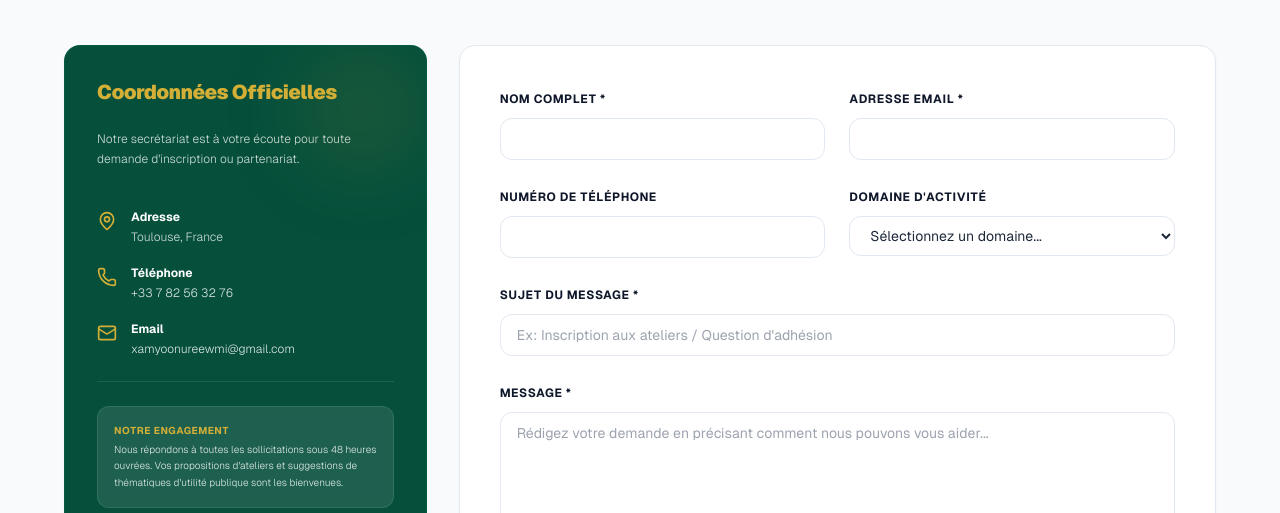
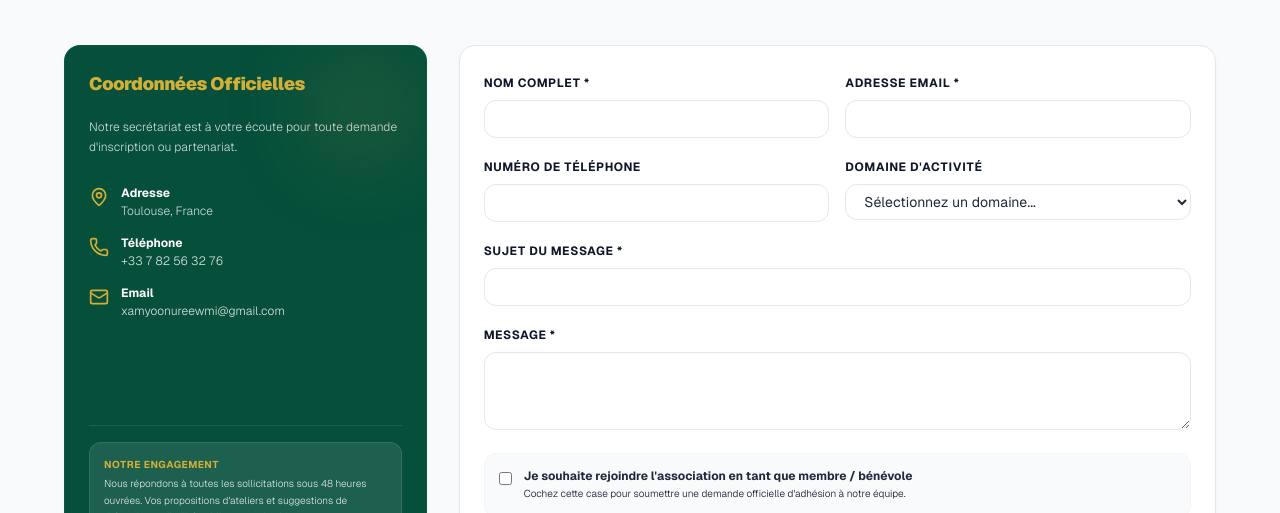
Before and after one commit to papemor94/xam-yoonu-reew-mi, a Next.js app: page /contact in a window 1280 px wide. Shown: the part 439-952 px from the top of the page. Built offline with nearby package versions, Linux system fonts and the light colour scheme; no server answers.

Commit message:
design: align green and white card heights and optimize form layout padding

```diff
--- a/app/(public)/contact/page.tsx
+++ b/app/(public)/contact/page.tsx
@@ -102,37 +102,37 @@ export default function ContactPage() {
 
         {/* Contact Info Panel (Left Column) */}
         <div className="space-y-6 lg:col-span-1">
-          <Card className="bg-xyrm-green-deep text-white border-xyrm-green-light/20 relative overflow-hidden h-fit flex flex-col gap-6 p-8">
+          <Card className="bg-xyrm-green-deep text-white border-xyrm-green-light/20 relative overflow-hidden h-full flex flex-col justify-between p-6">
             <div className="absolute right-0 top-0 w-32 h-32 bg-xyrm-gold/10 rounded-full blur-2xl pointer-events-none" />
 
-            <div className="space-y-6">
-              <h3 className="text-xl font-black text-xyrm-gold tracking-tight">
+            <div className="space-y-5">
+              <h3 className="text-lg font-black text-xyrm-gold tracking-tight">
                 Coordonnées Officielles
               </h3>
               <p className="text-xs text-white/80 font-light leading-relaxed">
                 Notre secrétariat est à votre écoute pour toute demande d&apos;inscription ou partenariat.
               </p>
 
-              <div className="space-y-5 pt-4">
-                <div className="flex items-start gap-3.5">
+              <div className="space-y-4 pt-2">
+                <div className="flex items-start gap-3">
                   <MapPin className="h-5 w-5 text-xyrm-gold shrink-0 mt-0.5" />
-                  <div className="text-xs font-light space-y-1">
+                  <div className="text-xs font-light space-y-0.5">
                     <p className="font-bold text-white">Adresse</p>
                     <p className="text-white/80">Toulouse, France</p>
                   </div>
                 </div>
 
-                <div className="flex items-start gap-3.5">
+                <div className="flex items-start gap-3">
                   <Phone className="h-5 w-5 text-xyrm-gold shrink-0 mt-0.5" />
-                  <div className="text-xs font-light space-y-1">
+                  <div className="text-xs font-light space-y-0.5">
                     <p className="font-bold text-white">Téléphone</p>
                     <p className="text-white/85">+33 7 82 56 32 76</p>
                   </div>
                 </div>
 
-                <div className="flex items-start gap-3.5">
+                <div className="flex items-start gap-3">
                   <Mail className="h-5 w-5 text-xyrm-gold shrink-0 mt-0.5" />
-                  <div className="text-xs font-light space-y-1">
+                  <div className="text-xs font-light space-y-0.5">
                     <p className="font-bold text-white">Email</p>
                     <p className="text-white/85 hover:text-xyrm-gold transition-colors">xamyoonureewmi@gmail.com</p>
                   </div>
@@ -140,8 +140,8 @@ export default function ContactPage() {
               </div>
             </div>
 
-            <div className="pt-6 border-t border-white/10 space-y-4">
-              <div className="bg-white/10 rounded-xl p-4 border border-white/10 backdrop-blur-sm">
+            <div className="pt-4 border-t border-white/10 space-y-3">
+              <div className="bg-white/10 rounded-xl p-3.5 border border-white/10 backdrop-blur-sm">
                 <p className="text-[10px] text-xyrm-gold font-bold uppercase tracking-wider">
                   Notre Engagement
                 </p>
@@ -158,7 +158,7 @@ export default function ContactPage() {
 
         {/* Contact Form Panel (Right Columns) */}
         <div className="lg:col-span-2">
-          <Card className="p-8 md:p-10 bg-white">
+          <Card className="p-6 bg-white h-full flex flex-col justify-between">
             {submitted ? (
               <div className="text-center py-12 space-y-6 max-w-md mx-auto animate-fadeIn">
                 <div className="mx-auto flex h-14 w-14 items-center justify-center rounded-full bg-emerald-50 text-emerald-600 border border-emerald-200">
@@ -178,10 +178,10 @@ export default function ContactPage() {
                 </button>
               </div>
             ) : (
-              <form onSubmit={handleSubmit} className="space-y-6">
-                <div className="grid gap-6 sm:grid-cols-2">
+              <form onSubmit={handleSubmit} className="space-y-4">
+                <div className="grid gap-4 sm:grid-cols-2">
                   {/* Full Name */}
-                  <div className="space-y-2">
+                  <div className="space-y-1.5">
                     <label className="text-xs font-bold text-xyrm-slate-700 uppercase tracking-wider">
                       Nom Complet *
                     </label>
@@ -190,7 +190,7 @@ export default function ContactPage() {
                       name="fullName"
                       value={formData.fullName}
                       onChange={handleChange}
-                      className={`w-full rounded-xl border py-2.5 px-4 text-sm focus:outline-none focus:ring-1 ${
+                      className={`w-full rounded-xl border py-2 px-3.5 text-sm focus:outline-none focus:ring-1 ${
                         errors.fullName
                           ? "border-rose-300 focus:border-rose-500 focus:ring-rose-500"
                           : "border-xyrm-slate-200 focus:border-xyrm-green-primary focus:ring-xyrm-green-primary"
@@ -200,7 +200,7 @@ export default function ContactPage() {
                   </div>
 
                   {/* Email Address */}
-                  <div className="space-y-2">
+                  <div className="space-y-1.5">
                     <label className="text-xs font-bold text-xyrm-slate-700 uppercase tracking-wider">
                       Adresse Email *
                     </label>
@@ -209,7 +209,7 @@ export default function ContactPage() {
                       name="email"
                       value={formData.email}
                       onChange={handleChange}
-                      className={`w-full rounded-xl border py-2.5 px-4 text-sm focus:outline-none focus:ring-1 ${
+                      className={`w-full rounded-xl border py-2 px-3.5 text-sm focus:outline-none focus:ring-1 ${
                         errors.email
                           ? "border-rose-300 focus:border-rose-500 focus:ring-rose-500"
                           : "border-xyrm-slate-200 focus:border-xyrm-green-primary focus:ring-xyrm-green-primary"
@@ -219,7 +219,7 @@ export default function ContactPage() {
                   </div>
 
                   {/* Phone Number */}
-                  <div className="space-y-2">
+                  <div className="space-y-1.5">
                     <label className="text-xs font-bold text-xyrm-slate-700 uppercase tracking-wider">
                       Numéro de Téléphone
                     </label>
@@ -228,12 +228,12 @@ export default function ContactPage() {
                       name="phone"
                       value={formData.phone}
                       onChange={handleChange}
-                      className="w-full rounded-xl border border-xyrm-slate-200 py-2.5 px-4 text-sm focus:outline-none focus:ring-1 focus:border-xyrm-green-primary focus:ring-xyrm-green-primary bg-white text-xyrm-slate-800"
+                      className="w-full rounded-xl border border-xyrm-slate-200 py-2 px-3.5 text-sm focus:outline-none focus:ring-1 focus:border-xyrm-green-primary focus:ring-xyrm-green-primary bg-white text-xyrm-slate-800"
                     />
                   </div>
 
                   {/* Domaine d'activité (Sector of Activity) */}
-                  <div className="space-y-2">
+                  <div className="space-y-1.5">
                     <label className="text-xs font-bold text-xyrm-slate-700 uppercase tracking-wider">
                       Domaine d&apos;Activité
                     </label>
@@ -241,7 +241,7 @@ export default function ContactPage() {
                       name="activitySector"
                       value={formData.activitySector}
                       onChange={handleChange}
-                      className="w-full rounded-xl border border-xyrm-slate-200 bg-white py-2.5 px-4 text-sm focus:outline-none focus:ring-1 focus:border-xyrm-green-primary focus:ring-xyrm-green-primary text-xyrm-slate-800"
+                      className="w-full rounded-xl border border-xyrm-slate-200 bg-white py-2 px-3.5 text-sm focus:outline-none focus:ring-1 focus:border-xyrm-green-primary focus:ring-xyrm-green-primary text-xyrm-slate-800"
                     >
                       <option value="">Sélectionnez un domaine...</option>
                       <option value="Éducation / Enseignement">Éducation / Enseignement</option>
@@ -256,7 +256,7 @@ export default function ContactPage() {
                 </div>
 
                 {/* Subject */}
-                <div className="space-y-2">
+                <div className="space-y-1.5">
                   <label className="text-xs font-bold text-xyrm-slate-700 uppercase tracking-wider">
                     Sujet du Message *
                   </label>
@@ -265,38 +265,36 @@ export default function ContactPage() {
                     name="subject"
                     value={formData.subject}
                     onChange={handleChange}
-                    className={`w-full rounded-xl border py-2.5 px-4 text-sm focus:outline-none focus:ring-1 ${
+                    className={`w-full rounded-xl border py-2 px-3.5 text-sm focus:outline-none focus:ring-1 ${
                       errors.subject
                         ? "border-rose-300 focus:border-rose-500 focus:ring-rose-500"
                         : "border-xyrm-slate-200 focus:border-xyrm-green-primary focus:ring-xyrm-green-primary"
                     }`}
-                    placeholder="Ex: Inscription aux ateliers / Question d'adhésion"
                   />
                   {errors.subject && <p className="text-xxs font-bold text-rose-600">{errors.subject}</p>}
                 </div>
 
                 {/* Message Text area */}
-                <div className="space-y-2">
+                <div className="space-y-1.5">
                   <label className="text-xs font-bold text-xyrm-slate-700 uppercase tracking-wider">
                     Message *
                   </label>
                   <textarea
                     name="message"
-                    rows={5}
+                    rows={3}
                     value={formData.message}
                     onChange={handleChange}
-                    className={`w-full rounded-xl border py-2.5 px-4 text-sm focus:outline-none focus:ring-1 ${
+                    className={`w-full rounded-xl border py-2 px-3.5 text-sm focus:outline-none focus:ring-1 ${
                       errors.message
                         ? "border-rose-300 focus:border-rose-500 focus:ring-rose-500"
                         : "border-xyrm-slate-200 focus:border-xyrm-green-primary focus:ring-xyrm-green-primary"
                       }`}
-                    placeholder="Rédigez votre demande en précisant comment nous pouvons vous aider..."
                   />
                   {errors.message && <p className="text-xxs font-bold text-rose-600">{errors.message}</p>}
                 </div>
 
                 {/* Membership Request Checkbox */}
-                <div className="flex items-start gap-3 bg-xyrm-slate-50 border border-xyrm-slate-100 rounded-xl p-4 transition-all hover:bg-xyrm-slate-100/50">
+                <div className="flex items-start gap-3 bg-xyrm-slate-50 border border-xyrm-slate-100 rounded-xl p-3.5 transition-all hover:bg-xyrm-slate-100/50">
                   <div className="flex items-center h-5">
                     <input
                       id="isMembershipRequest"
```
